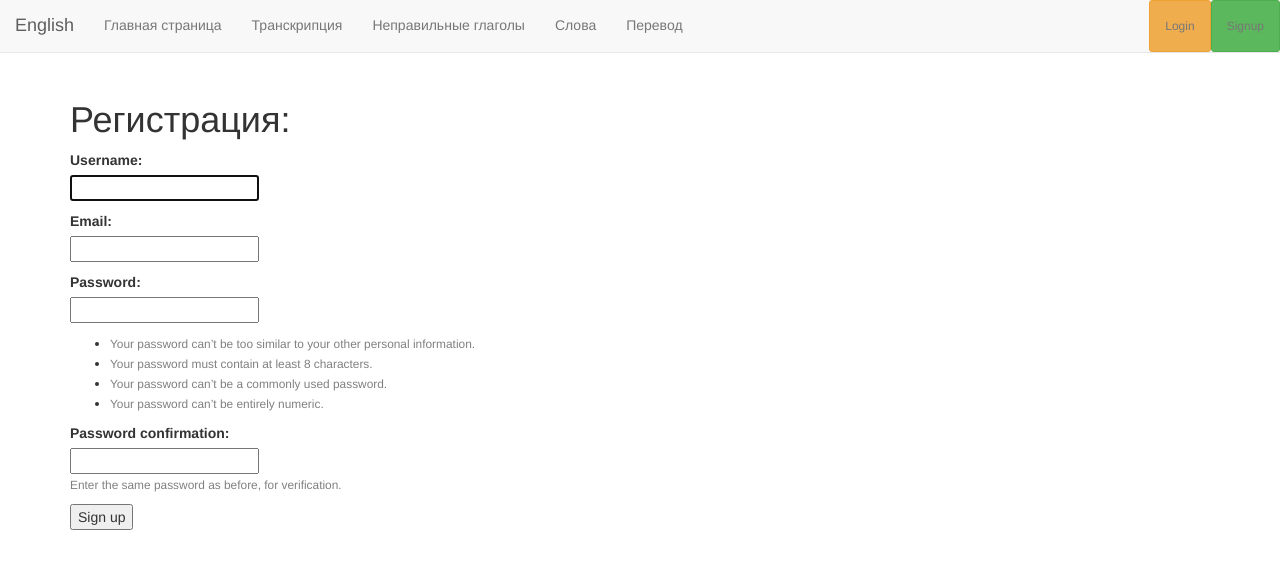
After one commit to TuuTikkiYukka9/english_dictionary, a Django app: page /signup/ in a window 1280 px wide. The commit adds this page. Shown: the top 569 px of the page. Run offline with Django 3.2, Linux system fonts and the light colour scheme; some libraries are stand-ins or nearby versions.

Commit message:
add authenticate

```diff
--- a/english_dict/forms.py
+++ b/english_dict/forms.py
@@ -1,5 +1,7 @@
 from django import forms
 from english_dict.models import PartProperty
+from django.contrib.auth.models import User
+from django.contrib.auth.forms import UserCreationForm
 
 
 class SelectWordForm(forms.Form):
@@ -9,3 +11,17 @@ class SelectWordForm(forms.Form):
 
 class TranslateForm(forms.Form):
     input_text = forms.CharField(widget=forms.Textarea, required=False)
+
+
+class LoginForm(forms.Form):
+    username = forms.CharField()
+    password = forms.CharField(widget=forms.PasswordInput)
+
+
+class SignUpForm(UserCreationForm):
+    username = forms.CharField(max_length=30)
+    email = forms.EmailField(max_length=200)
+
+    class Meta:
+        model = User
+        fields = ('username', 'email', 'password1', 'password2')
--- a/english_dict/templates/english_dict/header.html
+++ b/english_dict/templates/english_dict/header.html
@@ -44,6 +44,19 @@
               <a href="/english_dict/translate">Перевод</a>
             </li>
           </ul>
+
+          <ul class="nav navbar-nav navbar-right">
+              {% if user.is_authenticated %}
+              <li><a href="">{{ user.username }}</a></li>
+                <li><a class="btn btn-warning btn-sm" href="/english_dict/logout?continue={{ request.path|urlencode }}">Выход</a></li>
+                {% else %}
+              <li><a class="btn btn-warning btn-sm" href="/english_dict/login?continue={{ request.path|urlencode }}">Login</a></li>
+              <li><a class="btn btn-success btn-sm" href="/english_dict/signup?continue={{ request.path|urlencode }}">Signup</a></li>
+              {% endif %}
+
+            </ul>
+
+
         </div>
       </div>
     </nav>
--- /dev/null
+++ b/english_dict/templates/english_dict/signup.html
@@ -0,0 +1,24 @@
+{% extends "english_dict/header.html" %}
+{% block title %}Signup{% endblock %}
+{% block content %}
+    <h1>Регистрация:</h1>
+    <form method="post">
+        {% csrf_token %}
+        {% for field in form %}
+            <p>
+            {{ field.label_tag }}<br>
+            {{ field }}<br>
+            {% if field.help_text %}
+                <small style="color: grey">
+                    {{ field.help_text }}
+                </small>
+            {% endif %}
+            {% for error in field.errors %}
+                <p style="color: red">{{ error }}</p>
+            {% endfor %}
+            </p>
+        {% endfor %}
+        <p><input type="submit" value="Sign up"></p>
+        <input type="hidden" name="continue" value="{{ continue }}">
+    </form>
+{% endblock %}
--- a/english_dict/urls.py
+++ b/english_dict/urls.py
@@ -3,9 +3,12 @@ from . import views
 
 
 urlpatterns = [
-    path('', views.index, name='index'),
-    path('sounds/', views.sounds, name='sounds'),
-    path('irregular_verbs/', views.irregular_verbs, name='irregular_verbs'),
-    path('dictionary/', views.dictionary, name='dictionary'),
-    path('translate/', views.translate, name='translate'),
+    path('', views.index_view, name='index'),
+    path('sounds/', views.sounds_view, name='sounds'),
+    path('irregular_verbs/', views.irregular_verbs_view, name='irregular_verbs'),
+    path('dictionary/', views.dictionary_view, name='dictionary'),
+    path('translate/', views.translate_view, name='translate'),
+    path('login/', views.login_view, name='login'),
+    path('logout/', views.logout_view, name='logout'),
+    path('signup/', views.signup_view, name='signup'),
 ]
--- a/english_dict/views.py
+++ b/english_dict/views.py
@@ -1,14 +1,16 @@
 from django.shortcuts import render
-from english_dict.forms import SelectWordForm, TranslateForm
+from english_dict.forms import SelectWordForm, TranslateForm, LoginForm, SignUpForm
 from english_dict.models import IrregularVerb, Word
 from english_dict.business_logic import Translator
+from django.http import HttpResponseRedirect
+from django.contrib.auth import authenticate, login, logout
 
 
-def index(request):
+def index_view(request):
     return render(request, 'english_dict/index.html')
 
 
-def dictionary(request):
+def dictionary_view(request):
     form = SelectWordForm()
     if request.method == "POST":
         frequency = bool(request.POST.get("frequency"))
@@ -22,17 +24,17 @@ def dictionary(request):
         return render(request, 'english_dict/dictionary.html', {"form": form})
 
 
-def sounds(request):
+def sounds_view(request):
     return render(request, 'english_dict/sounds.html')
 
 
-def irregular_verbs(request):
+def irregular_verbs_view(request):
     return render(request, 'english_dict/irregular_verbs.html', {
         'result': IrregularVerb.objects.select_related().order_by('infinitive_word__lemma')
     })
 
 
-def translate(request):
+def translate_view(request):
     form = TranslateForm()
     if request.method == "POST":
         input_text = str(request.POST.get("input_text"))
@@ -43,3 +45,49 @@ def translate(request):
         })
     else:
         return render(request, 'english_dict/translate.html', {"form": form})
+
+
+def logout_view(request):
+    logout(request)
+    return HttpResponseRedirect(get_continue_url(request))
+
+
+def login_view(request):
+    error = ''
+    url = get_continue_url(request)
+    if request.method == 'POST':
+        form = LoginForm(request.POST)
+        if form.is_valid():
+            cleaned_data = form.cleaned_data
+            user = authenticate(
+                username=cleaned_data['username'],
+                password=cleaned_data['password']
+            )
+            if user is not None:
+                if user.is_active:
+                    login(request, user)
+                    return HttpResponseRedirect(url)
+            error = u'Неверный логин/пароль'
+        else:
+            error = u'Не заполнена форма.'
+    return render(request, 'english_dict/login.html', {"form": LoginForm(), "error": error, "continue": url})
+
+
+def signup_view(request):
+    url = get_continue_url(request)
+    if request.method == 'POST':
+        form = SignUpForm(request.POST)
+        if form.is_valid():
+            form.save()
+            username = form.cleaned_data.get('username')
+            password = form.cleaned_data.get('password1')
+            user = authenticate(username=username, password=password)
+            login(request, user)
+            return HttpResponseRedirect(url)
+    else:
+        form = SignUpForm()
+    return render(request, 'english_dict/signup.html', {'form': form, "continue": url})
+
+
+def get_continue_url(request):
+    return request.POST.get("continue", "/") if request.method == 'POST' else request.GET.get("continue", "/")
```
Also changed, not shown: english_dict/templates/english_dict/login.html (added, +17 -0 lines).
